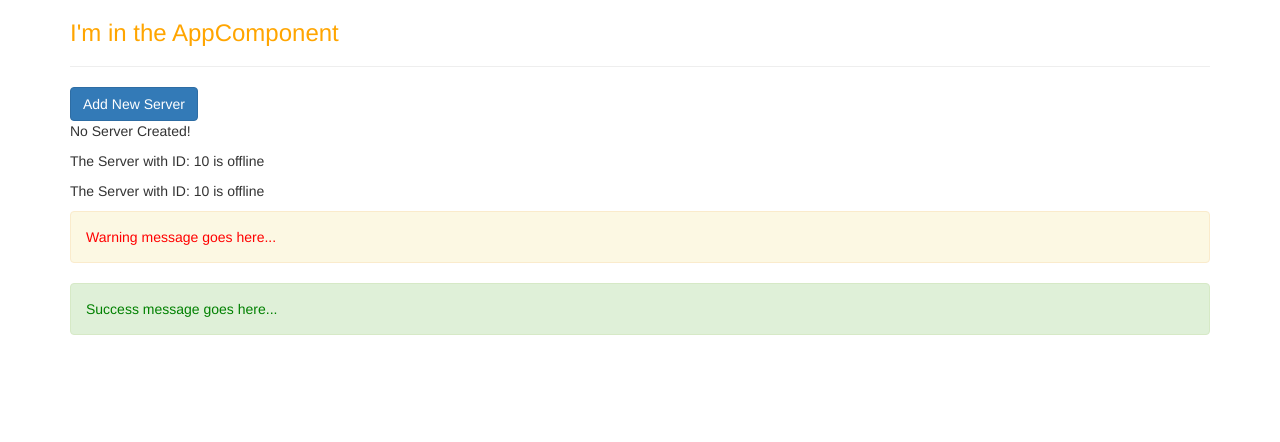
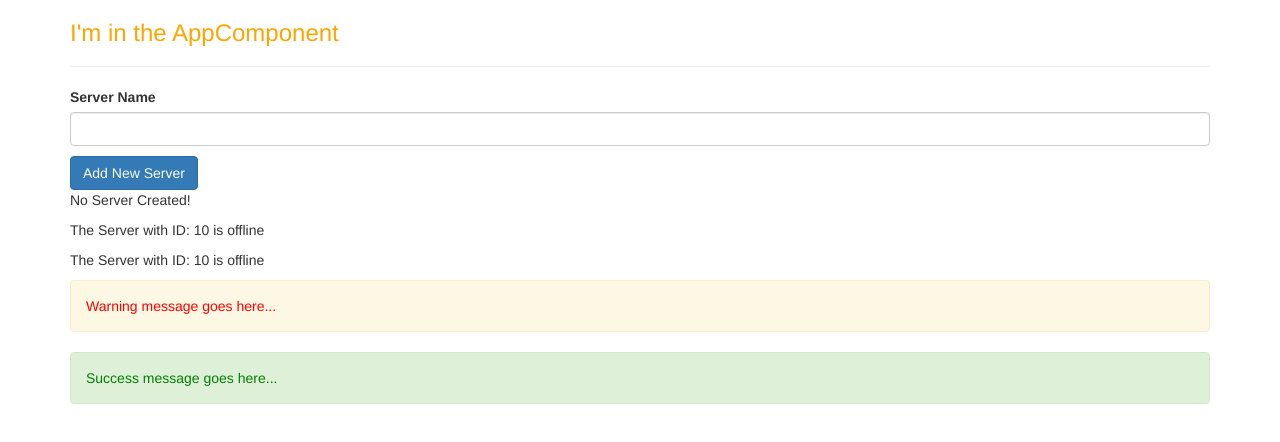
Before and after one commit to techneo1/UIGuild, an Angular app in the folder angular/: page / in a window 1280 px wide. Shown: the top 442 px of the page. Built offline with nearby package versions, Linux system fonts and the light colour scheme.

Commit message:
Passing and using data with Event binding

```diff
--- a/angular/src/app/servers/servers.component.html
+++ b/angular/src/app/servers/servers.component.html
@@ -1,3 +1,9 @@
+<label>Server Name</label>
+<input type="text"
+    class="form-control"
+    (input)="onUpdateServerName($event)"/>
+<p>{{serverName}}</p>
+
 <button class="btn btn-primary"
     [disabled]="!allowNewServer"
     (click)="onCreateServer()">Add New Server</button>
--- a/angular/src/app/servers/servers.component.ts
+++ b/angular/src/app/servers/servers.component.ts
@@ -14,6 +14,7 @@
 export class ServersComponent implements OnInit {
   allowNewServer: boolean;
   serverCreationStatus: string = 'No Server Created!';
+  serverName = '';
   constructor() {
       this.allowNewServer = false;
       setTimeout(()=> {
@@ -25,7 +26,11 @@
   }
 
   onCreateServer() {
-    this.serverCreationStatus = 'Server was created!';
+      this.serverCreationStatus = 'Server was created!';
   }
 
+  onUpdateServerName(event: Event) {
+      console.log(event);
+      this.serverName =  (<HTMLInputElement>event.target).value;
+  }
 }
```
